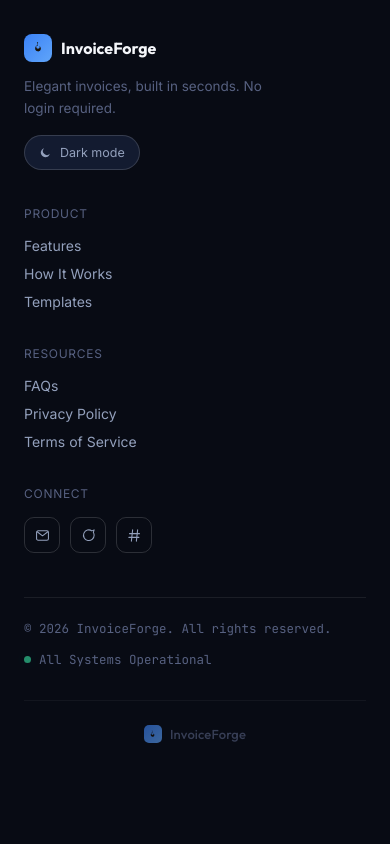
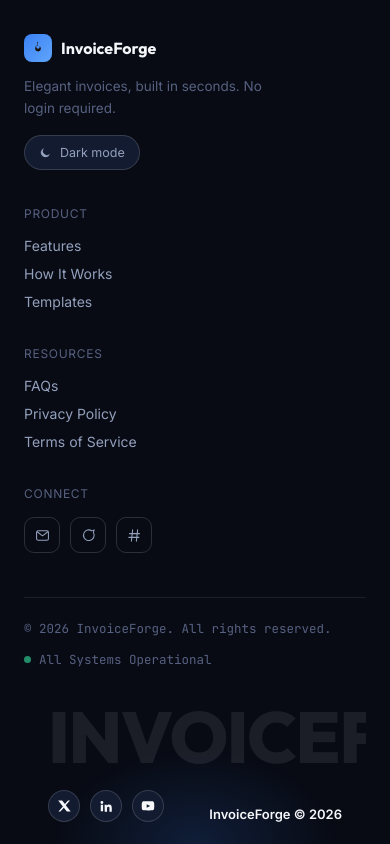
Before and after one commit to Devansh-Kumar-Saini/SleekInvoice---Generate-Elegant-Invoices-in-Seconds, a React (Vite) app in the folder Website/: page / in a window 390 px wide. Shown: the part 9812-10656 px from the top of the page. Before the commit the page ends 10583 px from the top, so only its background shows below. Built offline with nearby package versions, Linux system fonts and the light colour scheme.

Commit message:
Footer UI Improve

```diff
--- a/Website/src/components/Footer.jsx
+++ b/Website/src/components/Footer.jsx
@@ -1,6 +1,6 @@
 import React from 'react'
 import { useTheme } from '../context/ThemeContext'
-import { ForgeMark, SunIcon, MoonIcon, MailIcon, CommunityIcon, UpdatesIcon } from './Icons'
+import { ForgeMark, SunIcon, MoonIcon, MailIcon, CommunityIcon, UpdatesIcon, XIcon, LinkedinIcon, YoutubeIcon } from './Icons'
 import Reveal from './Reveal'
 
 const PRODUCT_LINKS = [
@@ -19,7 +19,7 @@ export default function Footer() {
   const { isDark, toggleTheme } = useTheme()
 
   return (
-    <footer style={{ position: 'relative', zIndex: 1, borderTop: '1px solid var(--border-hair)', padding: '56px 24px 28px' }}>
+    <footer style={{ position: 'relative', zIndex: 1, borderTop: '1px solid var(--border-hair)', padding: '56px 24px 0' }}>
       <div style={{ maxWidth: 1280, margin: '0 auto' }}>
         <Reveal style={{ display: 'grid', gridTemplateColumns: 'repeat(auto-fit,minmax(200px,1fr))', gap: 36, marginBottom: 44 }}>
           <div>
@@ -80,13 +80,64 @@ export default function Footer() {
             All Systems Operational
           </span>
         </div>
+      </div>
 
-        <div style={{ marginTop: 32, paddingTop: 24, borderTop: '1px solid var(--border-hair)', display: 'flex', alignItems: 'center', justifyContent: 'center', gap: 8, opacity: 0.6 }}>
-          <span style={{ width: 18, height: 18, borderRadius: 5, background: 'linear-gradient(135deg,var(--blue),var(--blue-soft))', display: 'flex', alignItems: 'center', justifyContent: 'center', flexShrink: 0 }}>
-            <ForgeMark size={9} />
-          </span>
-          <span style={{ fontFamily: "'Outfit',sans-serif", fontWeight: 500, fontSize: 13, letterSpacing: '.01em', color: 'var(--text-tertiary)' }}>
-            InvoiceForge
+      <div style={{ position: 'relative', marginTop: 40, overflow: 'hidden' }}>
+        <div
+          aria-hidden="true"
+          style={{
+            position: 'absolute', inset: 0, pointerEvents: 'none',
+            background: 'radial-gradient(60% 100% at 50% 100%, var(--mesh-1), transparent 70%)',
+          }}
+        />
+        <div style={{ position: 'relative', maxWidth: 1280, margin: '0 auto', padding: '0 24px 78px' }}>
+          <div
+            aria-hidden="true"
+            style={{
+              fontFamily: "'Outfit',sans-serif", fontWeight: 800,
+              fontSize: 'clamp(4.5rem, 15vw, 11.5rem)', lineHeight: 0.8,
+              letterSpacing: '-0.02em', textAlign: 'center',
+              color: 'var(--text-primary)', opacity: 0.08,
+              whiteSpace: 'nowrap', userSelect: 'none',
+            }}
+          >
+            INVOICEFORGE
+          </div>
+          <div
+            style={{
+              position: 'absolute', left: 24, bottom: 22,
+              display: 'flex', alignItems: 'center', gap: 10,
+            }}
+          >
+            {[
+              { label: 'X', Icon: XIcon, href: '#' },
+              { label: 'LinkedIn', Icon: LinkedinIcon, href: '#' },
+              { label: 'YouTube', Icon: YoutubeIcon, href: '#' },
+            ].map(({ label, Icon, href }) => (
+              <a
+                key={label}
+                href={href}
+                aria-label={label}
+                className="social-icon"
+                style={{
+                  width: 32, height: 32, borderRadius: '50%',
+                  background: 'var(--bg-surface-2)', border: '1px solid var(--border-hair-strong)',
+                  display: 'flex', alignItems: 'center', justifyContent: 'center',
+                  color: 'var(--text-primary)', textDecoration: 'none', transition: 'all .2s',
+                }}
+              >
+                <Icon />
+              </a>
+            ))}
+          </div>
+          <span
+            style={{
+              position: 'absolute', right: 24, bottom: 22,
+              fontFamily: "'Inter',sans-serif", fontWeight: 600, fontSize: 13,
+              color: 'var(--text-primary)',
+            }}
+          >
+            InvoiceForge © 2026
           </span>
         </div>
       </div>
--- a/Website/src/components/Icons.jsx
+++ b/Website/src/components/Icons.jsx
@@ -189,3 +189,27 @@ export function PaletteIcon({ size = 20 }) {
     </svg>
   )
 }
+
+export function XIcon({ size = 14 }) {
+  return (
+    <svg width={size} height={size} viewBox="0 0 24 24" fill="currentColor" stroke="none">
+      <path d="M18.9 2.6h3.3l-7.2 8.2 8.5 10.6h-6.6l-5.2-6.5-5.9 6.5H2.5l7.6-8.7L2 2.6h6.8l4.7 6z" />
+    </svg>
+  )
+}
+
+export function LinkedinIcon({ size = 14 }) {
+  return (
+    <svg width={size} height={size} viewBox="0 0 24 24" fill="currentColor" stroke="none">
+      <path d="M4.98 3.5a2.5 2.5 0 100 5 2.5 2.5 0 000-5zM3 9.98h4v11.02H3zM9.5 9.98h3.8v1.5h.05c.53-1 1.83-2.06 3.77-2.06 4.03 0 4.78 2.65 4.78 6.1v6.48h-4v-5.75c0-1.37-.02-3.13-1.9-3.13-1.9 0-2.2 1.49-2.2 3.03v5.85h-4z" />
+    </svg>
+  )
+}
+
+export function YoutubeIcon({ size = 14 }) {
+  return (
+    <svg width={size} height={size} viewBox="0 0 24 24" fill="currentColor" stroke="none">
+      <path d="M22.5 7.2s-.22-1.56-.9-2.25c-.86-.9-1.83-.9-2.27-.95C16.3 3.75 12 3.75 12 3.75h-.01s-4.3 0-7.33.25c-.44.05-1.4.05-2.27.95-.68.69-.9 2.25-.9 2.25S1.25 9.03 1.25 10.86v1.63c0 1.83.24 3.66.24 3.66s.22 1.56.9 2.25c.86.9 1.99.87 2.5.97 1.8.17 7.11.25 7.11.25s4.3-.01 7.33-.26c.44-.05 1.4-.05 2.27-.95.68-.69.9-2.25.9-2.25s.24-1.83.24-3.66v-1.63c0-1.83-.24-3.66-.24-3.66zM9.75 14.98v-6l6 3z" />
+    </svg>
+  )
+}
```
